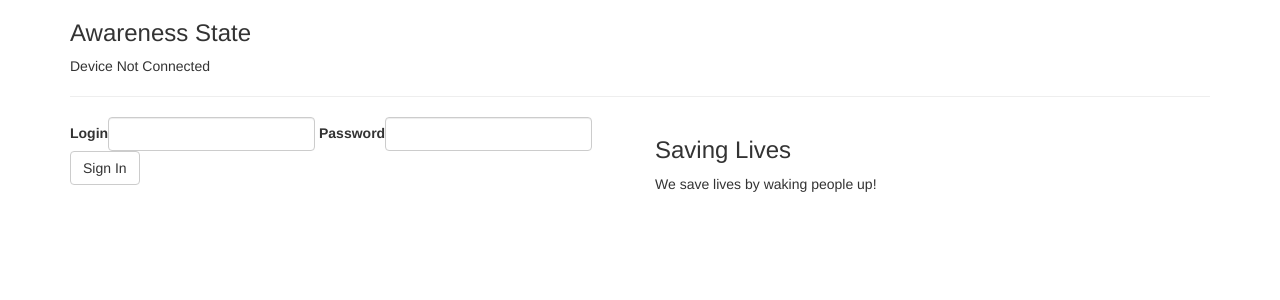
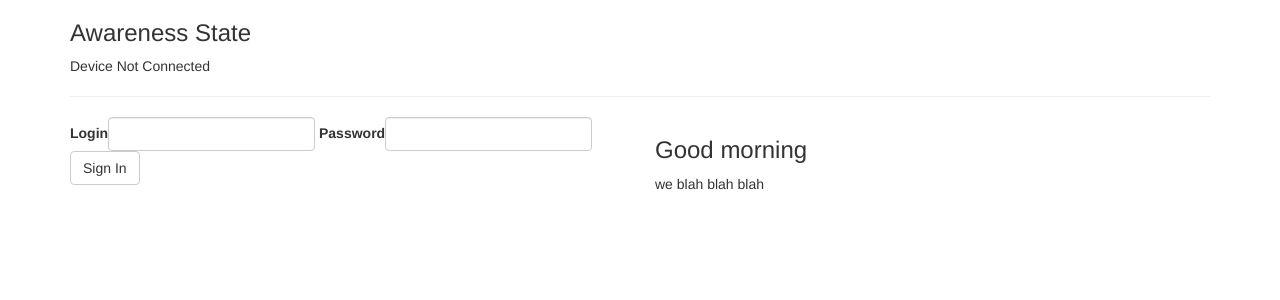
Before and after one commit to millennialagency/simple-alert-php, a PHP site: page / in a window 1280 px wide. Shown: the top 300 px of the page. Run offline with PHP 8.4, Linux system fonts and the light colour scheme; some libraries are stand-ins or nearby versions.

Commit message:
Updated index.php

```diff
--- a/PAngel/index.php
+++ b/PAngel/index.php
@@ -5,7 +5,7 @@
     <meta charset="utf-8">
     <meta http-equiv="X-UA-Compatible" content="IE=edge">
     <meta name="viewport" content="width=device-width, initial-scale=1">
-    <title>PilotAngel|Alert</title>
+    <title>Alert</title>
 
     <!-- Bootstrap -->
     <link href="bootstrap/dist/css/bootstrap.min.css" rel="stylesheet">
@@ -21,8 +21,8 @@
 <?php
 /*
  * A simple app for setting alerts if a flag is raised
- * # $alert=1 : OK
- * # $alert=2 : WARNING
+ * # $alert=0 : OK
+ * # $alert=1,2,... : WARNING
  */
 
 ?>
@@ -38,7 +38,7 @@
                else {$alert = 99;}
 
             if ($alert==99) echo 'Device Not Connected';
-            if ($alert==0) echo '<button type="button" class="btn btn-block btn-lg btn-success disabled" >OK!</button>';
+            if ($alert==0) echo '<button type="button" class="btn btn-block btn-lg btn-success">OK!</button>';
             if ($alert==1) echo '<button type="button" class="btn btn-block btn-lg btn-danger">WARNING</button>';
 
             ?>
@@ -61,10 +61,10 @@
 		</div>
 		<div class="col-md-6 column">
 			<h3>
-				Saving Lives
+			Good morning
 			</h3>
 			<p>
-                We save lives by waking people up!
+                	we blah blah blah
 			</p>
 		</div>
 	</div>
```
